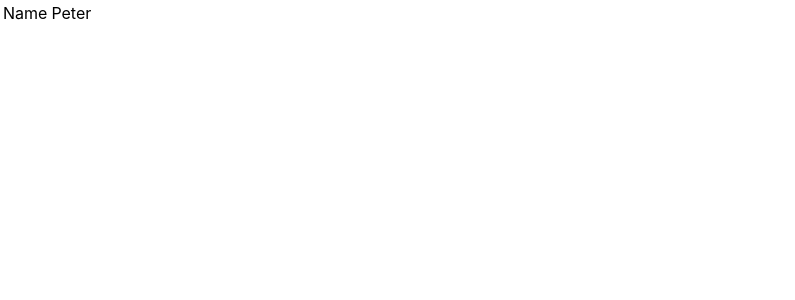
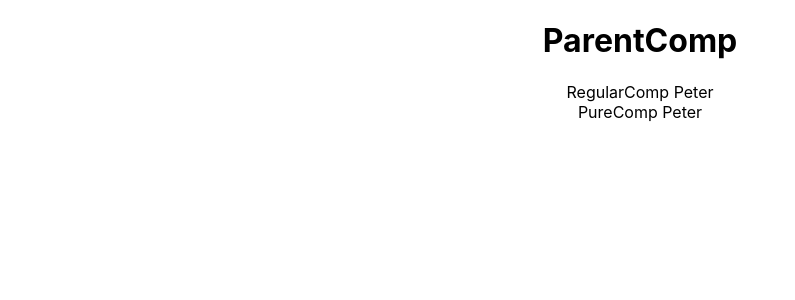
Before and after one commit to Mhdez221993/react-playground, a React (Create React App) app: page / in a window 1280 px wide. Shown: the top 300 px of the page, without its empty margins (0-795 px from the left). Built offline with nearby package versions, Linux system fonts and the light colour scheme.

Commit message:
Understanding pure components

```diff
--- a/src/App.js
+++ b/src/App.js
@@ -1,54 +1,14 @@
 import './App.css';
 import './components/appStyle.css';
 
+import ParentComp from './components/ParentComp';
 import React from 'react';
-import Table from './components/Table';
 
 class App extends React.Component {
   render() {
     return (
       <div className="App">
-        <Table />
-
-        {/* <FragmentDemo /> */}
-
-        {/* <LifecycleA /> */}
-
-        {/* <Form /> */}
-
-        {/* <h1 className="error">Error</h1>
-        <h1 className={style.success}>Success</h1> */}
-
-        {/* <Inline /> */}
-
-        {/* <Hello /> */}
-
-        {/* <Greet name="Greeting componenet" >
-            <p>Children props</p>
-        </Greet> */}
-
-        {/* <Welcome name="Welcome component">
-          <p>Children props</p>
-        </Welcome> */}
-
-        {/* <Message /> */}
-
-        {/* <Counter /> */}
-
-        {/* <FucntionClick />
-
-        <ClassClick /> */}
-
-        {/* <EvenBind /> */}
-
-        {/* <ParentComponent /> */}
-
-        {/* <UserGreeting /> */}
-
-        {/* <NameList /> */}
-
-        {/* <Stylesheet primary='primary' /> */}
-
+        <ParentComp />
       </div>
     );
   }
--- /dev/null
+++ b/src/components/ParentComp.js
@@ -0,0 +1,34 @@
+import React, { Component } from 'react';
+
+import PureComp from './PureComp';
+import RegularComp from './RegularComp';
+
+class ParentComp extends Component {
+  constructor(props) {
+    super(props)
+    this.state = {
+      name: 'Peter'
+    }
+  }
+
+  componentDidMount() {
+    setInterval(() => {
+      this.setState({
+        name: 'Peter'
+      })
+    }, 2000)
+  }
+
+  render() {
+    console.log('******************ParentComp****************')
+    return (
+      <div>
+        <h1>ParentComp</h1>
+        <RegularComp name={this.state.name} />
+        <PureComp name={this.state.name} />
+      </div>
+    );
+  }
+}
+
+export default ParentComp;
--- /dev/null
+++ b/src/components/PureComp.js
@@ -0,0 +1,12 @@
+import React, { PureComponent } from 'react'
+
+class PureComp extends PureComponent {
+  render() {
+    console.log('PureComp render')
+    return (
+      <div>PureComp { this.props.name }</div>
+    )
+  }
+}
+
+export default PureComp
--- /dev/null
+++ b/src/components/RegularComp.js
@@ -0,0 +1,12 @@
+import React, { Component } from 'react'
+
+class RegularComp extends Component {
+  render() {
+    console.log('RegularComp render')
+    return (
+      <div>RegularComp { this.props.name }</div>
+    )
+  }
+}
+
+export default RegularComp
```
